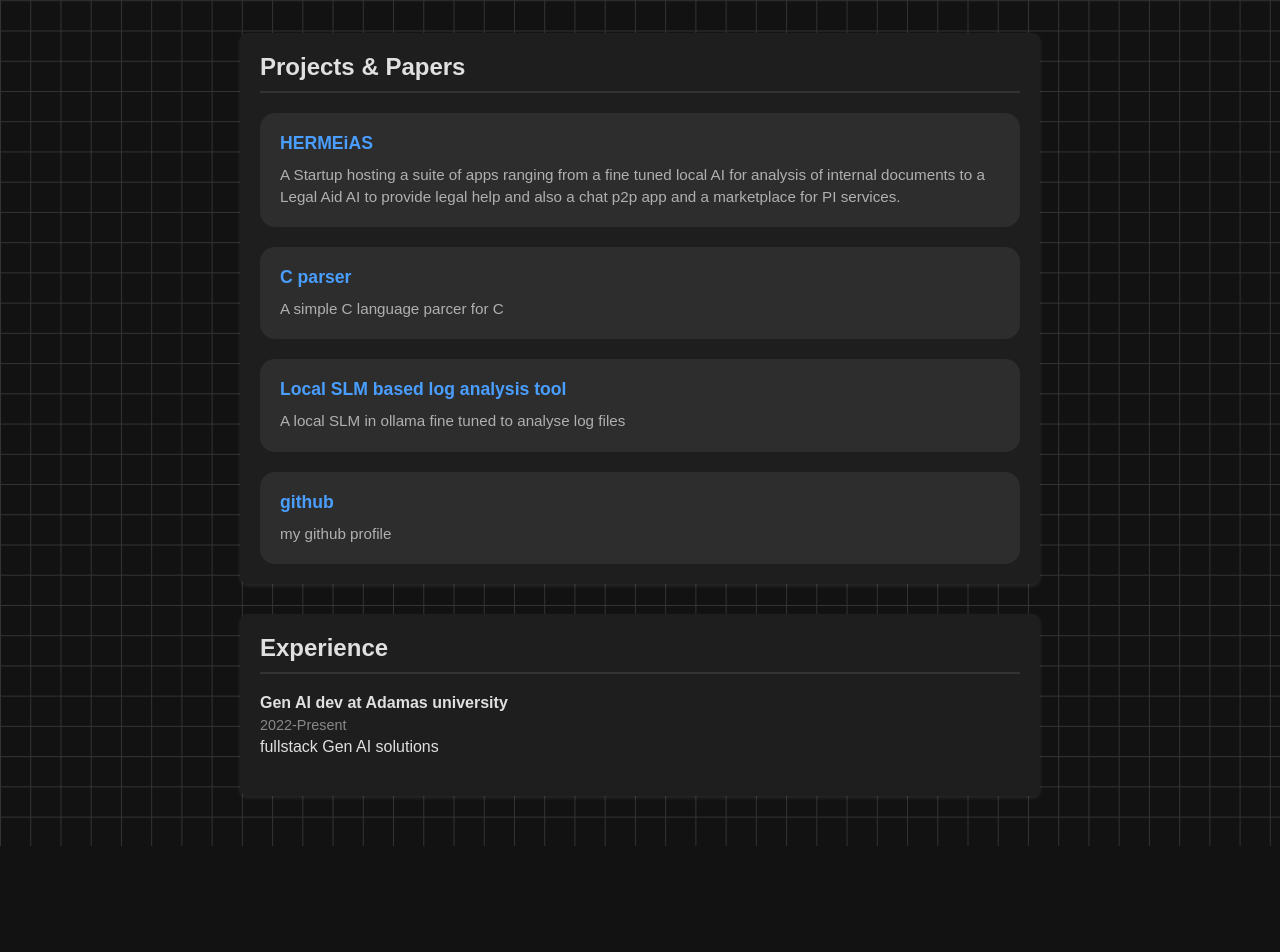
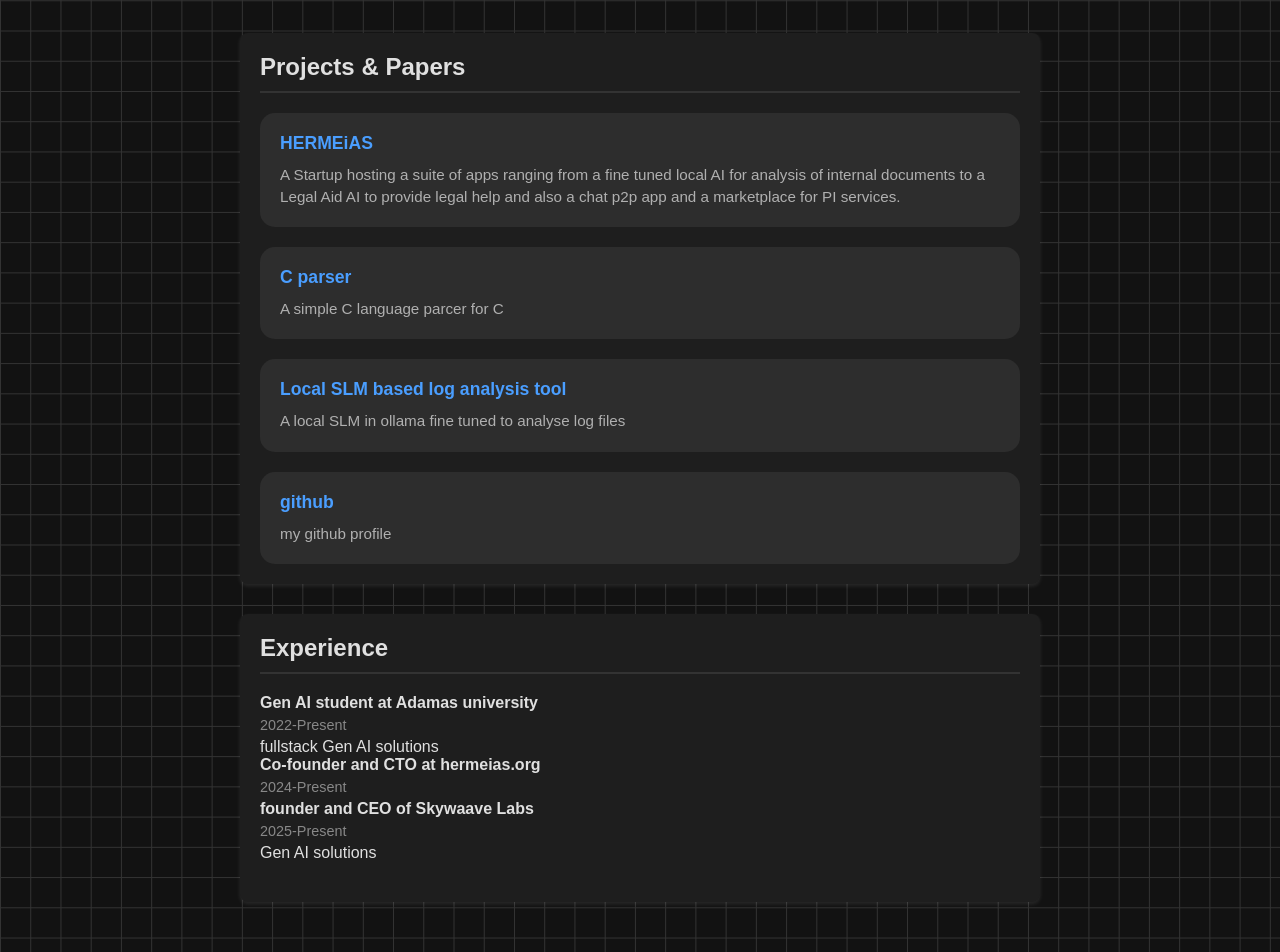
Before and after one commit to steamed-p0tato/my-site, a plain HTML site: page index.html in a window 1280 px wide. Shown: the part 423-1375 px from the top of the page. Before the commit the page ends 1269 px from the top, so only its background shows below. Drawn offline with Linux system fonts and the light colour scheme.

Commit message:
Update index.html

```diff
--- a/index.html
+++ b/index.html
@@ -172,9 +172,14 @@
         <div class="section">
             <h2>Experience</h2>
             <div class="experience">
-                <div class="experience-title">Gen AI dev at Adamas university</div>
+                <div class="experience-title">Gen AI student at Adamas university</div>
                 <div class="experience-period">2022-Present</div>
                 <div>fullstack Gen AI solutions</div>
+                <div class="experience-title">Co-founder and CTO at hermeias.org</div>
+                <div class="experience-period">2024-Present</div>
+                <div class="experience-title">founder and CEO of Skywaave Labs</div>
+                <div class="experience-period">2025-Present</div>
+                <div>Gen AI solutions</div>
             </div>
         </div>
     </div>
```
